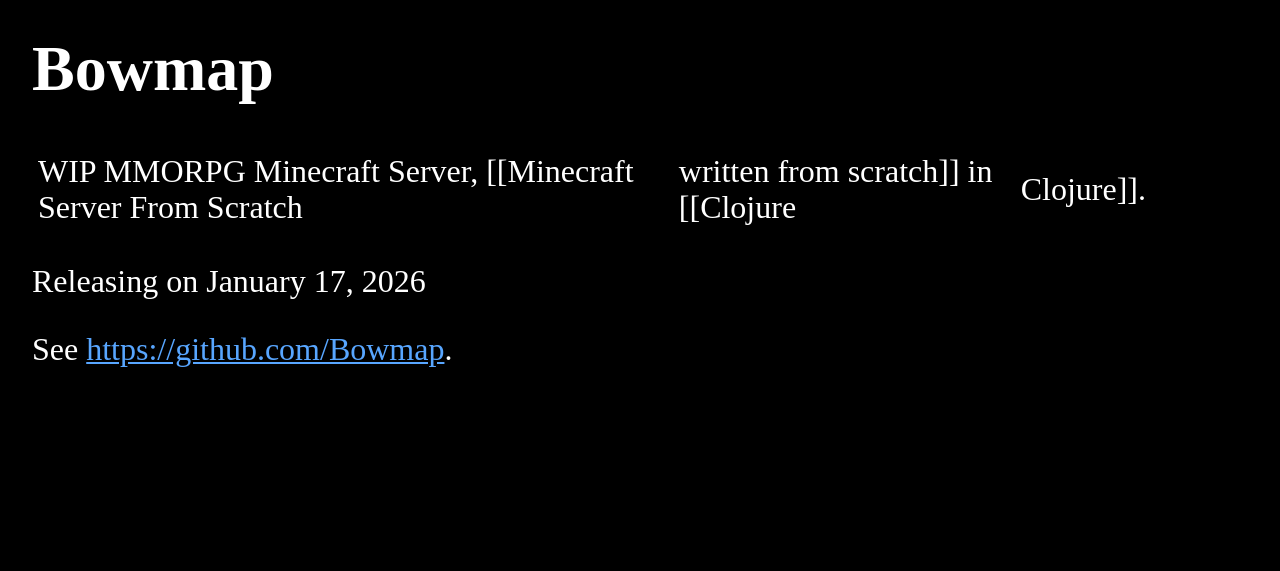
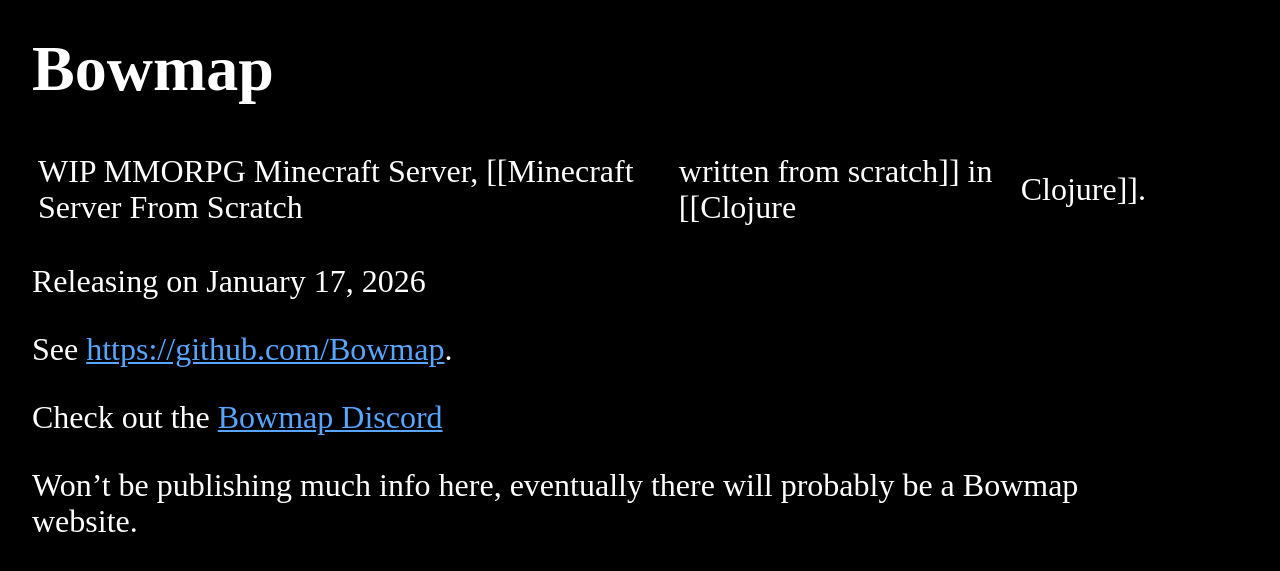
Before and after one commit to Grahp/Website, a Jekyll site: the page built from pages/Bowmap.md, in a window 1280 px wide. Shown: the top 571 px of the page. Built offline with Jekyll 4.4.1, drawn with Linux system fonts in a browser that asks for light colours.

Commit message:
Update Bowamp

```diff
--- a/pages/Bowmap.md
+++ b/pages/Bowmap.md
@@ -7,3 +7,7 @@
 Releasing on January 17, 2026
 
 See [https://github.com/Bowmap](https://github.com/Bowmap).
+
+Check out the [Bowmap Discord](https://discord.gg/EVA5np6Dd6)
+
+Won't be publishing much info here, eventually there will probably be a Bowmap website.
```
